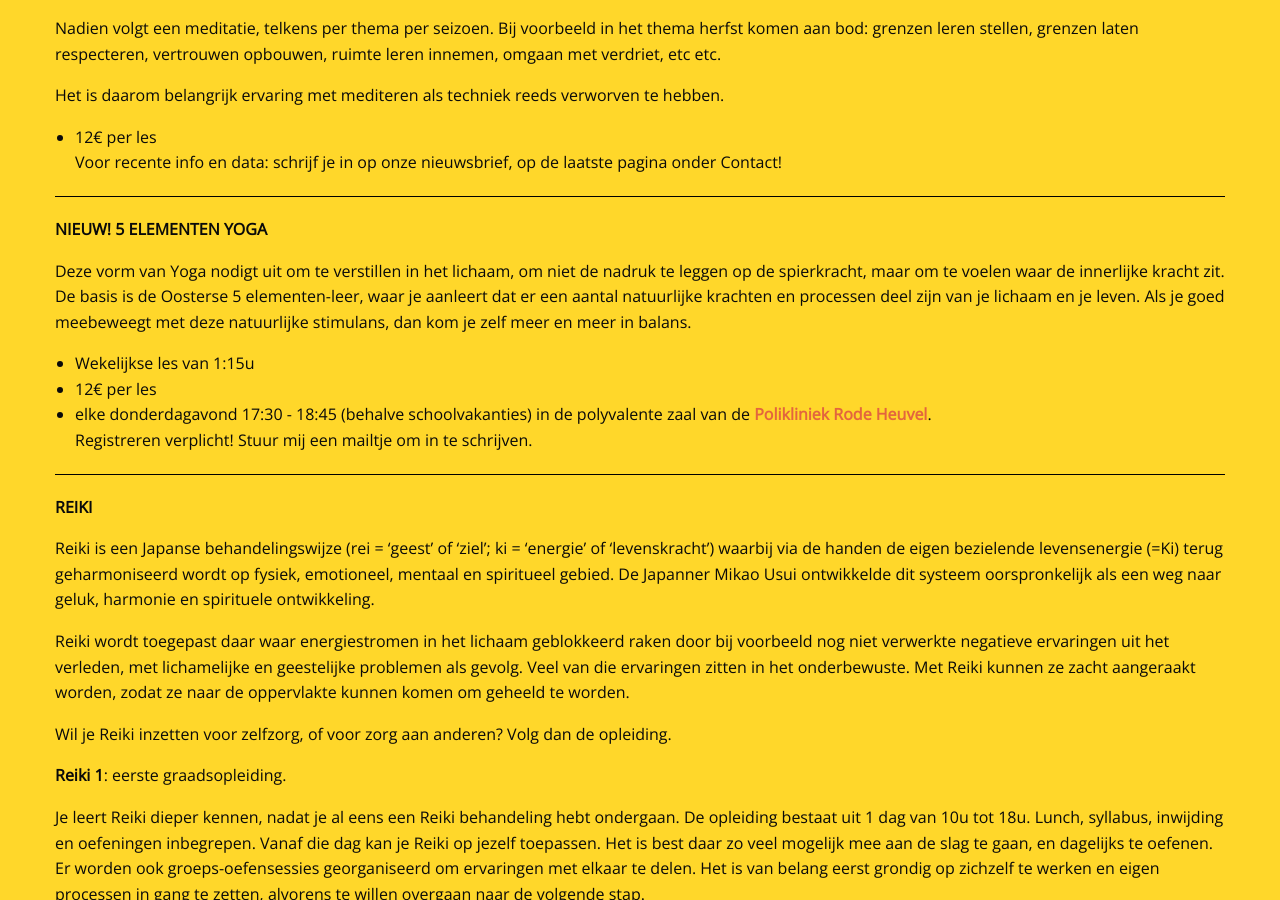
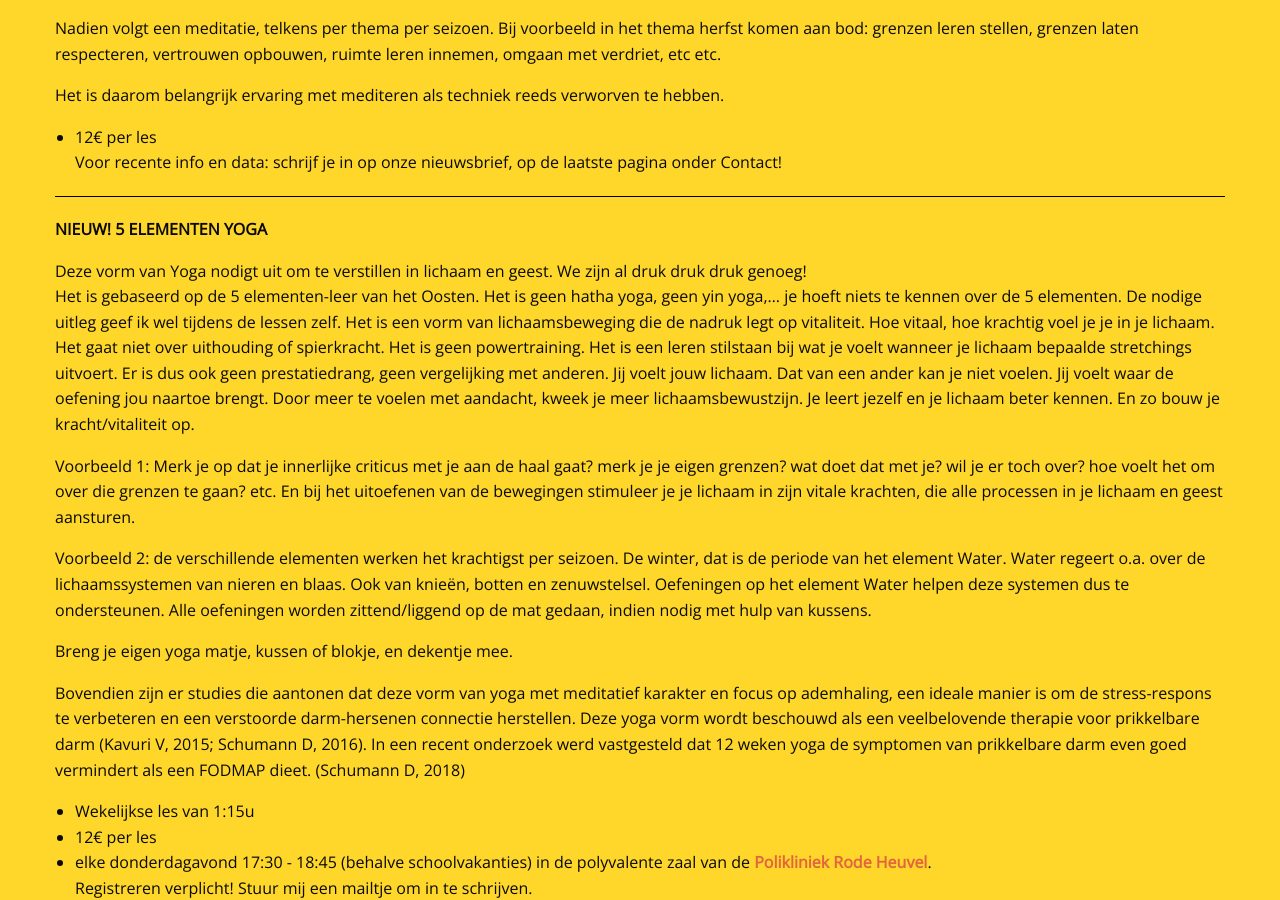
Before and after one commit to manopura/manopura.github.io, a Jekyll site: the page built from cursussen.md, in a window 1280 px wide and 900 px high, scrolled down 1372 px. Built offline with Jekyll 4.4.1, drawn with Linux system fonts in a browser that asks for light colours; nearby versions of some CDN libraries; our own code applies the rules of GitHub Pages for plain Markdown files.

Commit message:
Update cursussen.md

```diff
--- a/cursussen.md
+++ b/cursussen.md
@@ -62,7 +62,18 @@ Voor recente info en data: schrijf je in op onze nieuwsbrief, op de laatste pagi
 
 **NIEUW! 5 ELEMENTEN YOGA**
 
-Deze vorm van Yoga nodigt uit om te verstillen in het lichaam, om niet de nadruk te leggen op de spierkracht, maar om te voelen waar de innerlijke kracht zit. De basis is de Oosterse 5 elementen-leer, waar je aanleert dat er een aantal natuurlijke krachten en processen deel zijn van je lichaam en je leven. Als je goed meebeweegt met deze natuurlijke stimulans, dan kom je zelf meer en meer in balans.
+Deze vorm van Yoga nodigt uit om te verstillen in lichaam en geest. We zijn al druk druk druk genoeg!
+Het is gebaseerd op de 5 elementen-leer van het Oosten. Het is geen hatha yoga, geen yin yoga,... je hoeft niets te kennen over de 5 elementen. De nodige uitleg geef ik wel tijdens de lessen zelf. Het is een vorm van lichaamsbeweging die de nadruk legt op vitaliteit. Hoe vitaal, hoe krachtig voel je je in je lichaam. Het gaat niet over uithouding of spierkracht. Het is geen powertraining. Het is een leren stilstaan bij wat je voelt wanneer je lichaam bepaalde stretchings uitvoert. Er is dus ook geen prestatiedrang, geen vergelijking met anderen. Jij voelt jouw lichaam. Dat van een ander kan je niet voelen. Jij voelt waar de oefening jou naartoe brengt. Door meer te voelen met aandacht, kweek je meer lichaamsbewustzijn. Je leert jezelf en je lichaam beter kennen. En zo bouw je kracht/vitaliteit op.
+
+Voorbeeld 1: Merk je op dat je innerlijke criticus met je aan de haal gaat? merk je je eigen grenzen? wat doet dat met je? wil je er toch over? hoe voelt het om over die grenzen te gaan? etc. En bij het uitoefenen van de bewegingen stimuleer je je lichaam in zijn vitale krachten, die alle processen in je lichaam en geest aansturen.
+
+Voorbeeld 2: de verschillende elementen werken het krachtigst per seizoen. De winter, dat is de periode van het element Water. Water regeert o.a. over de lichaamssystemen van nieren en blaas. Ook van knieën, botten en zenuwstelsel. Oefeningen op het element Water helpen deze systemen dus te ondersteunen. Alle oefeningen worden zittend/liggend op de mat gedaan, indien nodig met hulp van kussens.
+
+Breng je eigen yoga matje, kussen of blokje, en dekentje mee.
+
+Bovendien zijn er studies die aantonen dat deze vorm van yoga met meditatief karakter en focus op ademhaling, een ideale manier is om de stress-respons te verbeteren en een verstoorde darm-hersenen connectie herstellen. Deze yoga vorm wordt beschouwd als een veelbelovende therapie voor prikkelbare darm (Kavuri V, 2015; Schumann D, 2016). In een recent onderzoek werd vastgesteld dat 12 weken yoga de symptomen van prikkelbare darm even goed vermindert als een FODMAP dieet. (Schumann D, 2018)
+
+
 
 - Wekelijkse les van 1:15u
 - 12€ per les
```
